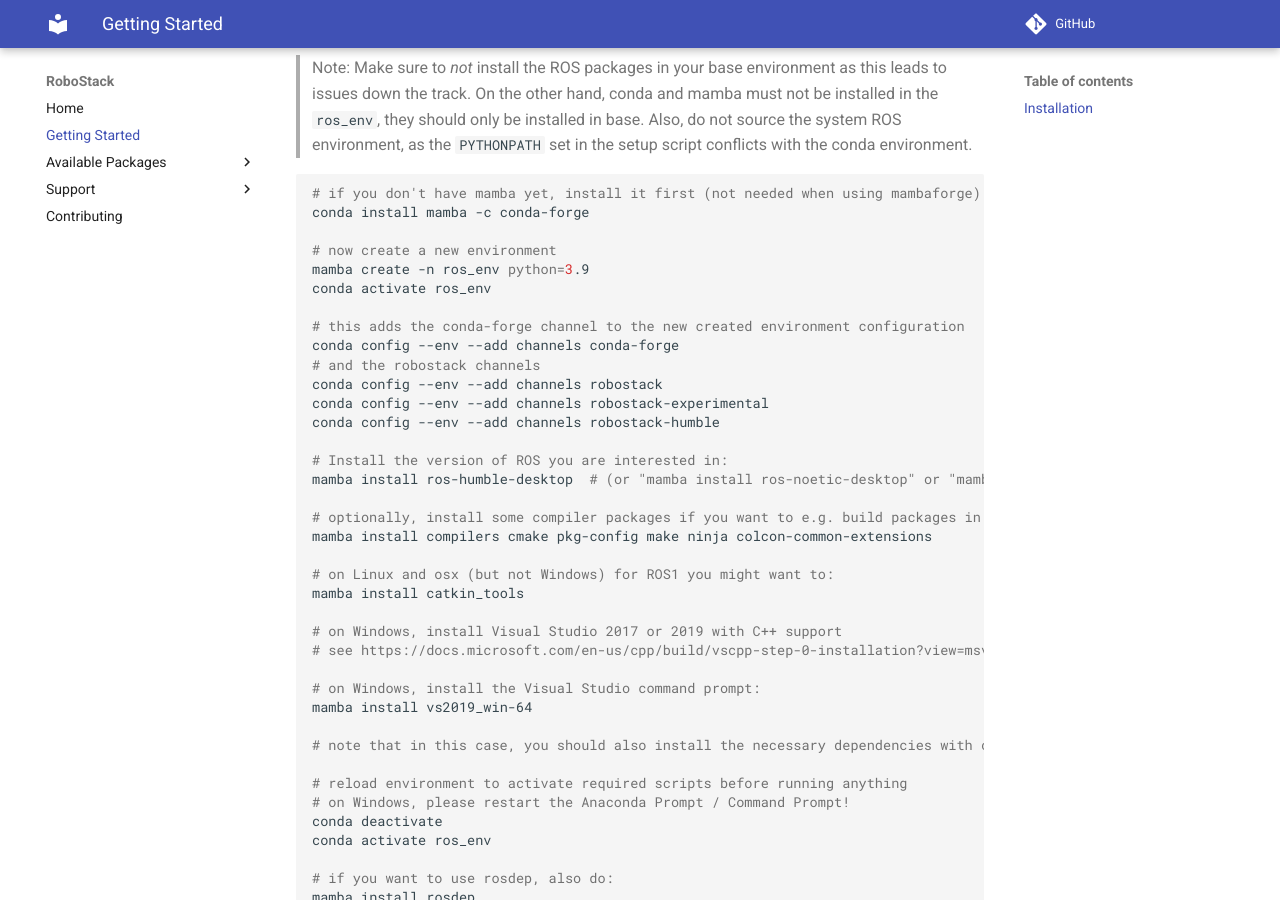
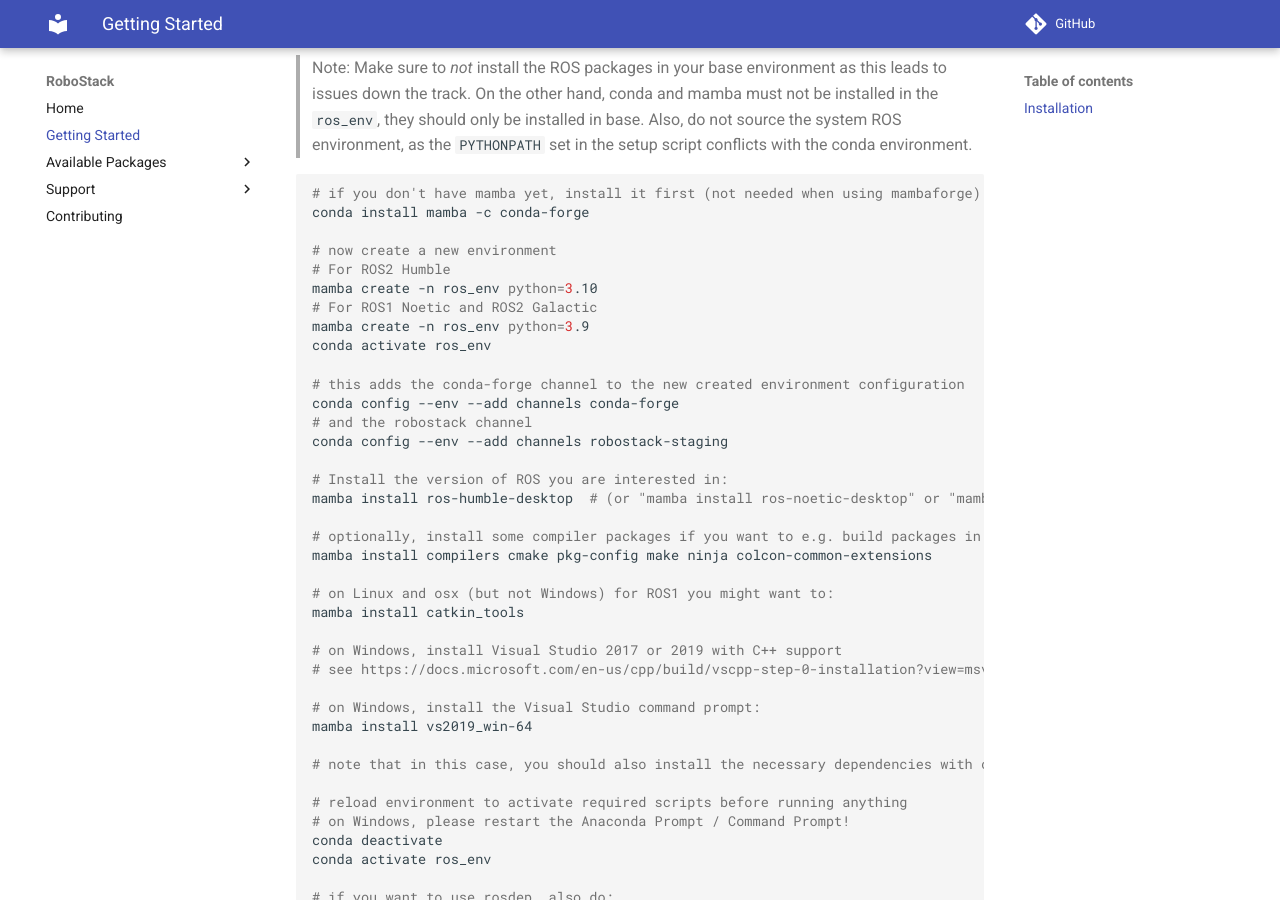
Before and after one commit to RoboStack/robostack.github.io, an MkDocs documentation site: the page built from docs/GettingStarted.md, in a window 1280 px wide and 900 px high, scrolled down 436 px. Built offline with MkDocs 1.6.1 and Material for MkDocs 9.7.7, drawn with Linux system fonts in a browser that asks for light colours; comment, search, counter and statistics services are not loaded.

Commit message:
Staging channel

```diff
--- a/docs/GettingStarted.md
+++ b/docs/GettingStarted.md
@@ -11,15 +11,16 @@
 conda install mamba -c conda-forge
 
 # now create a new environment
+# For ROS2 Humble
+mamba create -n ros_env python=3.10
+# For ROS1 Noetic and ROS2 Galactic
 mamba create -n ros_env python=3.9
 conda activate ros_env
 
 # this adds the conda-forge channel to the new created environment configuration
 conda config --env --add channels conda-forge
-# and the robostack channels
-conda config --env --add channels robostack
-conda config --env --add channels robostack-experimental
-conda config --env --add channels robostack-humble
+# and the robostack channel
+conda config --env --add channels robostack-staging
 
 # Install the version of ROS you are interested in:
 mamba install ros-humble-desktop  # (or "mamba install ros-noetic-desktop" or "mamba install ros-galactic-desktop")
```
